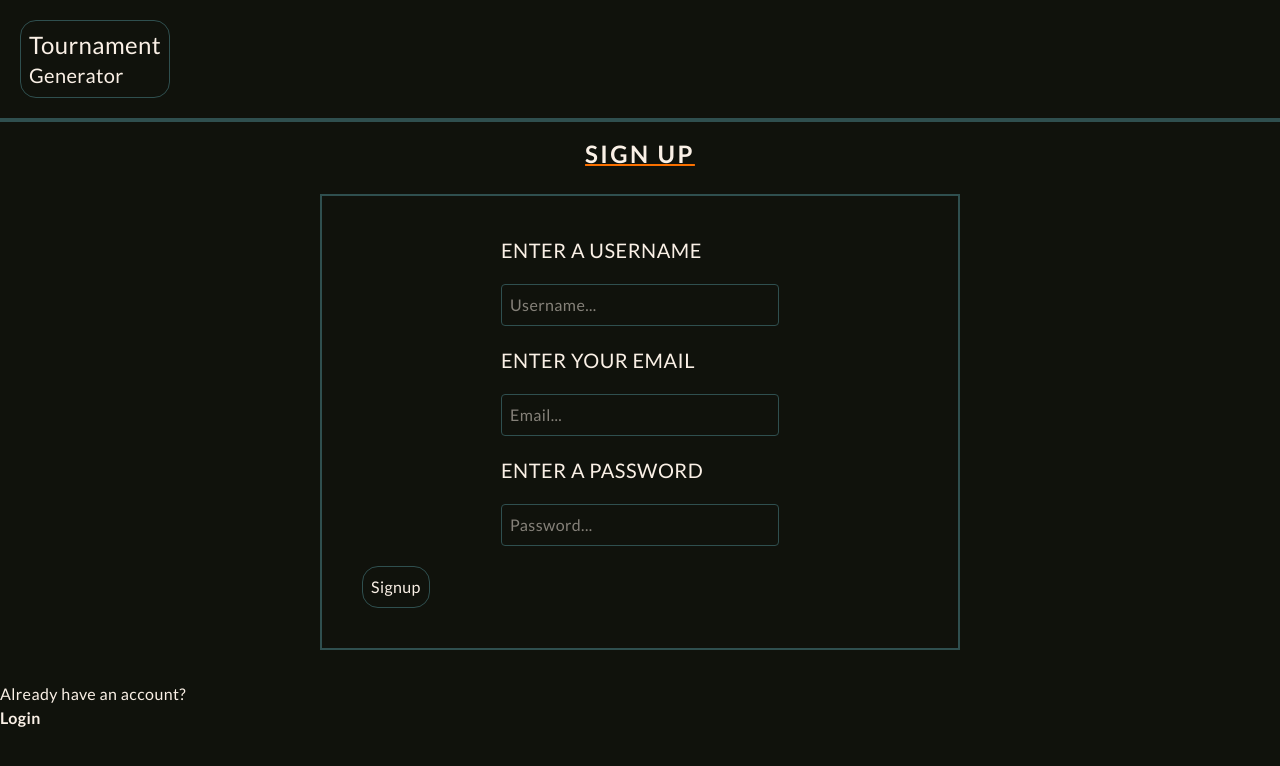
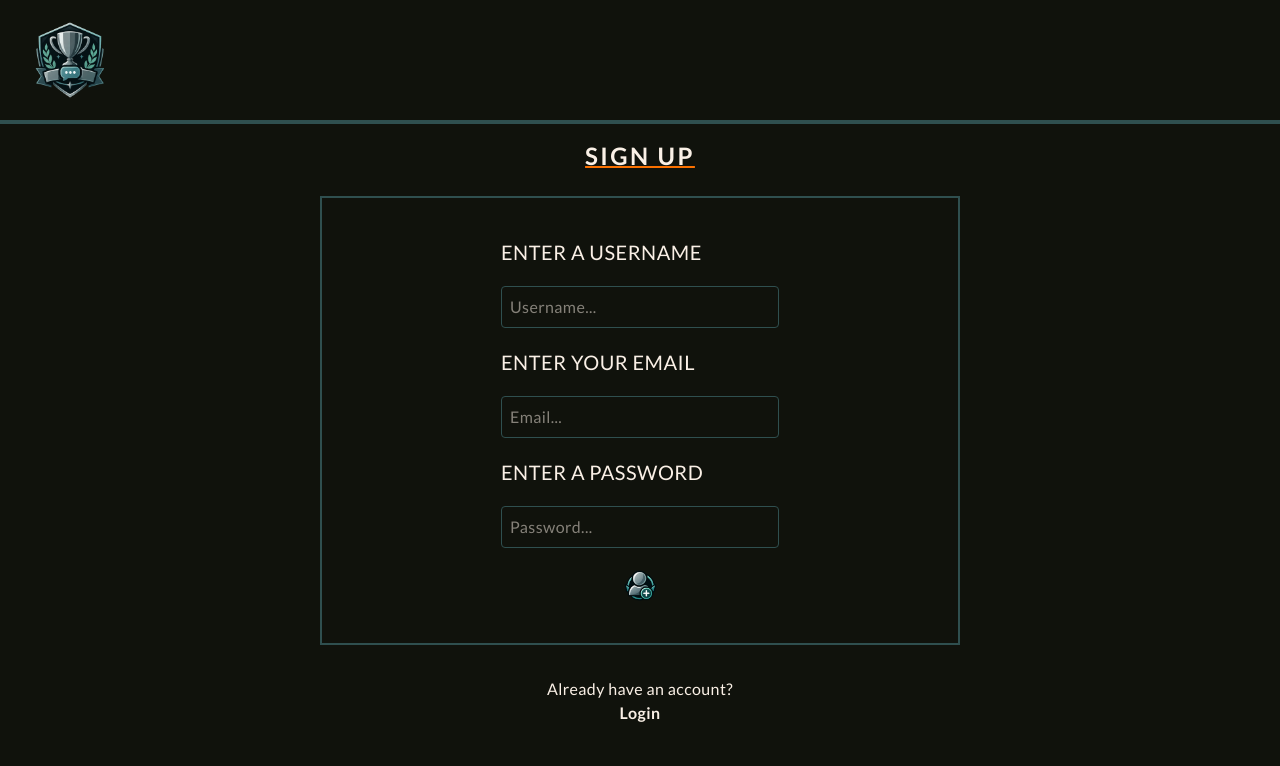
Before and after one commit to Callum-Jones230893/database-assignment, a Next.js app: page /auth/signup in a window 1280 px wide. Shown: the top 766 px of the page. Built offline with nearby package versions, Linux system fonts and the light colour scheme.

Commit message:
added icons and repositioned for login/signup form

```diff
--- a/src/app/auth/login/page.tsx
+++ b/src/app/auth/login/page.tsx
@@ -7,7 +7,7 @@ export default function LoginPage() {
       <h2 className="subtitle my-4 text-center">Login</h2>
       <div className="flex flex-col">
         <LoginForm />
-        <div className="flex flex-col justify-center">
+        <div className="flex flex-col items-center justify-center">
           <span>Don't have an account?</span>
           <Link href="/auth/signup">
             <span className="font-bold">
--- a/src/app/auth/signup/page.tsx
+++ b/src/app/auth/signup/page.tsx
@@ -7,7 +7,7 @@ export default function SignupPage() {
       <h2 className="subtitle my-4 text-center">Sign up</h2>
       <div className="flex flex-col">
         <SignUpForm />
-        <div className="flex flex-col justify-center">
+        <div className="flex flex-col items-center justify-center">
           <span>Already have an account?</span>
           <Link href="/auth/login">
             <span className="font-bold">
--- a/src/components/AuthHeader/index.tsx
+++ b/src/components/AuthHeader/index.tsx
@@ -1,12 +1,13 @@
 import Link from "next/link"
+import Image from "next/image"
+import logo from "@/public/images/tournament_logo_top_right_shield_ribbon.png"
 
 const AuthHeader = () => {
   return (
     <header className="flex items-center gap-20 p-5 justify-between border-b-4 border-accent-one">
       <div className="flex flex-col">
-        <Link href="/" className="button hover:scale-110 duration-75">
-          <h1 className="text-2xl">Tournament</h1>
-          <h2 className="text-xl">Generator</h2>
+        <Link href="/" className="inline-flex h-20 items-center hover:scale-110 transition duration-75">
+          <Image src={logo} alt="Website logo" width={100} height={100} className="object-contain p-2" />
         </Link>
       </div>
     </header>
--- a/src/components/forms/Login/index.tsx
+++ b/src/components/forms/Login/index.tsx
@@ -6,6 +6,8 @@ import { Login } from "../../../../actions/login-action";
 import { loginSchema } from "../../../../actions/schemas";
 import ErrorMessage from "@/components/ErrorMessage";
 import { useMutation } from "@tanstack/react-query";
+import Image from 'next/image'
+import loginIcon from "@/public/images/icons/login.png"
 
 const LoginForm = () => {
 
@@ -29,7 +31,9 @@ const LoginForm = () => {
         <input {...register("password")} type="password" placeholder="Password..." className="input" />
         {errors.password && <ErrorMessage error={errors.password.message!} />}
 
-        <button className="button cursor-pointer">Login</button>
+        <button className="flex justify-center">
+          <Image src={loginIcon} alt="Login" height={100} width={100} className="icons"/>
+        </button>
         {error && <p>{error.message}</p>}
       </form>
     </div>
--- a/src/components/forms/SignUp/index.tsx
+++ b/src/components/forms/SignUp/index.tsx
@@ -6,6 +6,8 @@ import { SignUp } from "../../../../actions/signup-action";
 import { signUpSchema } from "../../../../actions/schemas";
 import ErrorMessage from "@/components/ErrorMessage";
 import { useMutation } from "@tanstack/react-query";
+import Image from 'next/image'
+import signupIcon from "@/public/images/icons/sign_up.png"
 
 const SignUpForm = () => {
 
@@ -33,7 +35,9 @@ const SignUpForm = () => {
         <input {...register("password")} type="password" placeholder="Password..." className="input" />
         {errors.password && <ErrorMessage error={errors.password.message!} />}
 
-        <button className="button cursor-pointer">Signup</button>
+        <button className="flex justify-center">
+          <Image src={signupIcon} alt="Login" height={100} width={100} className="icons"/>
+        </button>
         {error && <ErrorMessage error={error.message} />}
       </form>
     </div>
```
